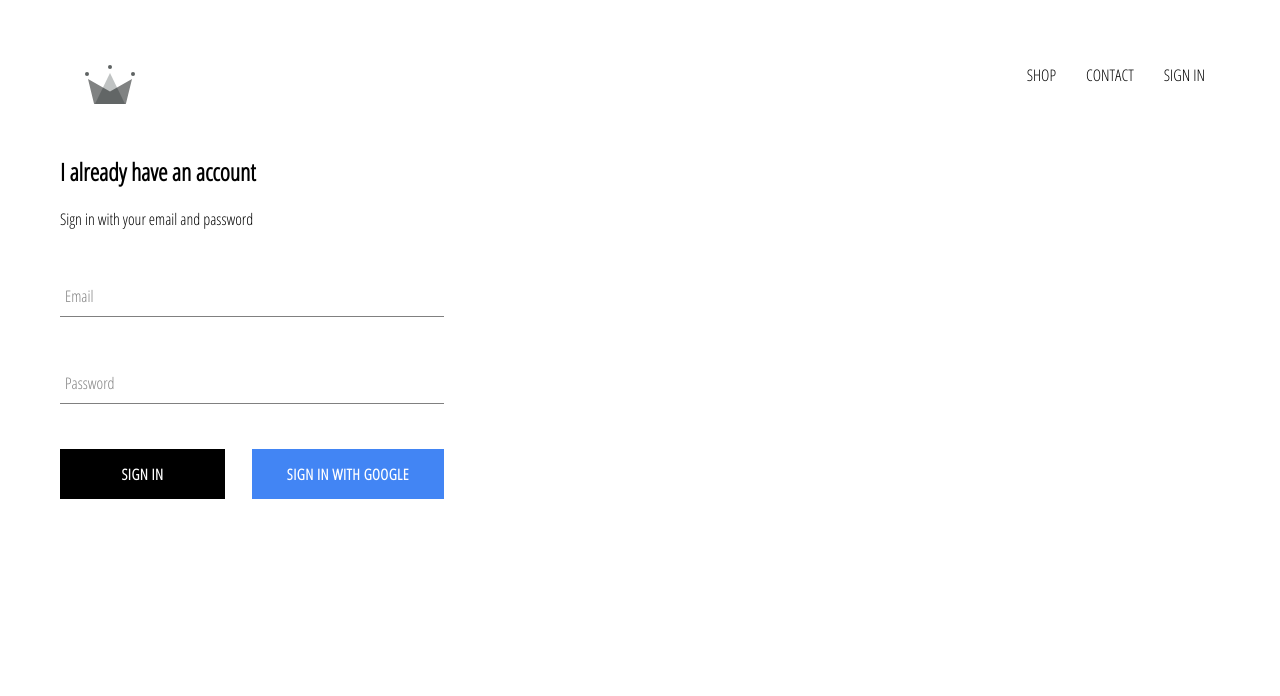
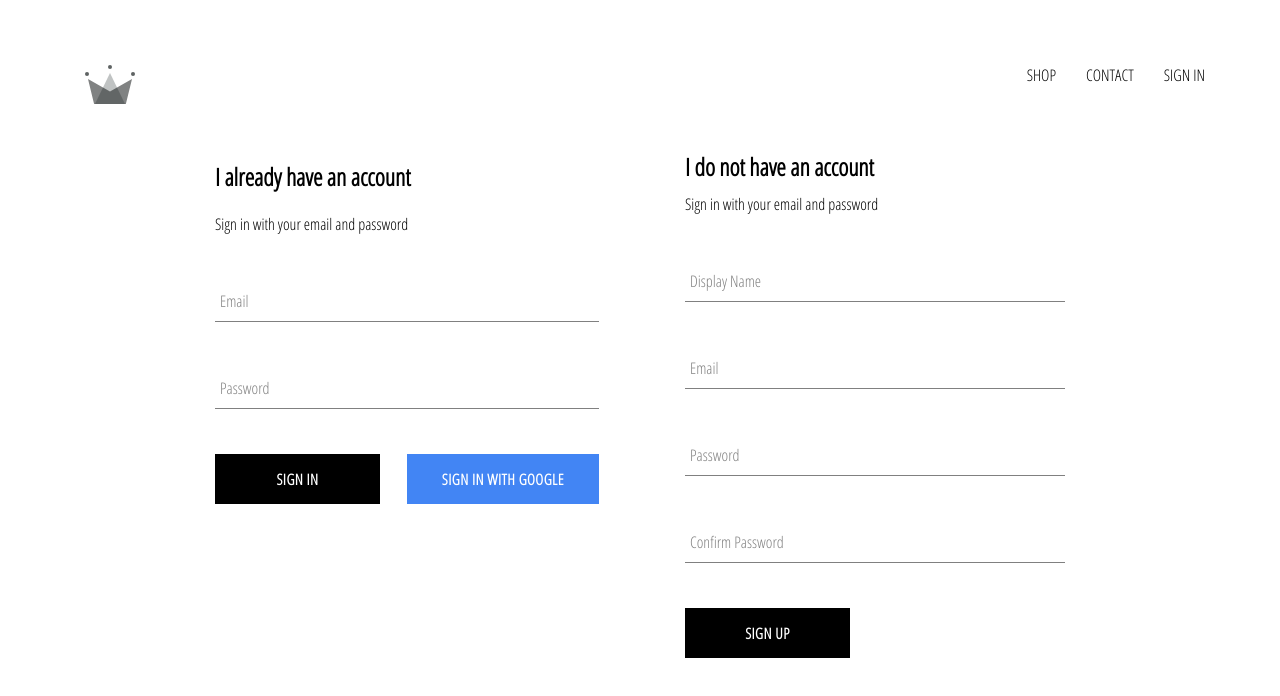
Before and after one commit to vonufriienko/simple-shop, a React (Create React App) app: page /signin in a window 1280 px wide. Shown: the top 696 px of the page. Built offline with nearby package versions, Linux system fonts and the light colour scheme; no server answers.

Commit message:
sing in page complete

```diff
--- a/src/App.js
+++ b/src/App.js
@@ -7,20 +7,31 @@
 import HomepageComponent from './pages/homepage/homepage.component';
 import ShopComponent from "./pages/shop/shop.component";
 import SignInAndSignUpPage from "./pages/sign-in-and-sign-up/sign-in-and-sign-up.page";
-import {auth} from './firebase/firebase.utils';
+import {auth, createUserProfileDocument} from './firebase/firebase.utils';
 import './App.css';
 
 
 function App() {
-  const [currentUser, setCurrentUser] = useState(null);
+  // eslint-disable-next-line
+  const [currentUser, setCurrentUser] = useState({});
 
   useEffect(() => {
-    let unsubscribeFromAuth = auth.onAuthStateChanged((user) => {
-      setCurrentUser(user);
-      // console.log(user.displayName);
+    let unsubscribeFromAuth = auth.onAuthStateChanged(async userAuth => {
+      if (userAuth) {
+        const userRef = await createUserProfileDocument(userAuth);
+
+        userRef.onSnapshot(snapshot => {
+          setCurrentUser({
+            id: snapshot.id,
+            ...snapshot.data()
+          });
+        });
+      } else {
+        setCurrentUser({});
+      }
     });
     return () => unsubscribeFromAuth();
-  });
+  }, [currentUser.id]); // todo fix linter warning
 
   return (
     <div>
--- a/src/components/header/header.component.jsx
+++ b/src/components/header/header.component.jsx
@@ -5,6 +5,7 @@
 import {auth} from "../../firebase/firebase.utils";
 
 const HeaderComponent = ({ currentUser }) => {
+  const isSignedIn = Object.keys(currentUser).length > 0;
   return (
     <div className="header">
       <Link className="logo-container" to="/">
@@ -14,7 +15,7 @@
         <Link className="option" to="/shop">SHOP</Link>
         <Link className="option" to="/shop">CONTACT</Link>
         {
-          currentUser ?
+          isSignedIn ?
             <div className="option" onClick={() => auth.signOut()}>SIGN OUT</div>
             :
             <Link className="option" to="/signin">SIGN IN</Link>
--- a/src/components/sign-in/sign-in.component.jsx
+++ b/src/components/sign-in/sign-in.component.jsx
@@ -2,23 +2,31 @@
 
 import Input from "../form-input/form-input.component";
 import CustomButton from "../custom-button/custom-button.component";
-import { signInWithGoogle } from "../../firebase/firebase.utils";
+import { auth, signInWithGoogle } from "../../firebase/firebase.utils";
 import './sign-in.styles.scss';
 
 const SignInComponent = () => {
-  // const [email, setEmail] = useState('');
-  // const [password, setPassword] = useState('');
   const [inputState, setInputState] = useState({
     email: '',
     password: ''
   });
 
-  const handleSubmit = (e) => {
+  const handleSubmit = async (e) => {
     e.preventDefault();
-    setInputState({
-      email: '',
-      password: ''
-    });
+
+    const { email, password } = inputState;
+
+    try {
+      await  auth.signInWithEmailAndPassword(email, password);
+      setInputState({
+        email: '',
+        password: ''
+      });
+    } catch (e) {
+      console.error(e);
+    }
+
+
   };
 
   const handleChange = (e) => {
--- /dev/null
+++ b/src/components/sign-up/sign-up.component.jsx
@@ -0,0 +1,96 @@
+import React, {useState} from 'react';
+
+import FormInput from "../form-input/form-input.component";
+import CustomButton from "../custom-button/custom-button.component";
+import {auth, createUserProfileDocument} from "../../firebase/firebase.utils";
+
+import './sign-up.styles.scss';
+
+const SignUpComponent = () => {
+  const [userData, setUserData] = useState({
+    displayName: '',
+    email: '',
+    password: '',
+    confirmPassword: ''
+  });
+
+  const {displayName, email, password, confirmPassword} = userData;
+
+  const handleChange = (e) => {
+    const {target: {name, value}} = e;
+    setUserData({
+      ...userData,
+      [name]: value
+    });
+  };
+
+  const handleSubmit = async (e) => {
+    e.preventDefault();
+    if (password !== confirmPassword) {
+      alert(`passwords don't match`);
+      return;
+    }
+
+    try {
+      const { user } = await  auth.createUserWithEmailAndPassword(email, password);
+      await createUserProfileDocument(user, {displayName});
+
+      setUserData({
+        displayName: '',
+        email: '',
+        password: '',
+        confirmPassword: ''
+      });
+    } catch (e) {
+      console.error(e);
+    }
+  };
+
+  return (
+    <div className="sign-up">
+      <h2 className="title">I do not have an account</h2>
+      <span>Sign in with your email and password</span>
+      <form className="sign-up-form" onSubmit={handleSubmit}>
+        <FormInput
+          type='text'
+          name='displayName'
+          value={displayName}
+          onChange={handleChange}
+          label="Display Name"
+          required
+        />
+        <FormInput
+          type='email'
+          name='email'
+          value={email}
+          onChange={handleChange}
+          label="Email"
+          required
+        />
+        <FormInput
+          type='password'
+          name='password'
+          value={password}
+          onChange={handleChange}
+          label="Password"
+          required
+        />
+        <FormInput
+          type='password'
+          name='confirmPassword'
+          value={confirmPassword}
+          onChange={handleChange}
+          label="Confirm Password"
+          required
+        />
+        <CustomButton
+          type='submit'
+        >
+          SIGN UP
+        </CustomButton>
+      </form>
+    </div>
+  );
+};
+
+export default SignUpComponent;
--- /dev/null
+++ b/src/components/sign-up/sign-up.styles.scss
@@ -0,0 +1,9 @@
+.sign-up {
+  display: flex;
+  flex-direction: column;
+  width: 380px;
+
+  .title {
+    margin: 10px 0;
+  }
+}
--- a/src/firebase/firebase.utils.js
+++ b/src/firebase/firebase.utils.js
@@ -4,7 +4,7 @@
 
 const config = {
   apiKey: "AIzaSyA7yFN5Y7-mvEBOCzYtOB8dRtmpzekSRXQ",
-    authDomain: "crwn-db-45a95.firebaseapp.com",
+  authDomain: "crwn-db-45a95.firebaseapp.com",
   databaseURL: "https://crwn-db-45a95.firebaseio.com",
   projectId: "crwn-db-45a95",
   storageBucket: "crwn-db-45a95.appspot.com",
@@ -14,11 +14,37 @@
 
 firebase.initializeApp(config);
 
+export const createUserProfileDocument = async (userAuth, additionalData) => {
+  if (!userAuth) return;
+
+  const userRef = firestore.doc(`users/${userAuth.uid}`);
+
+  const snapShot = await userRef.get();
+
+  if (!snapShot.exists) {
+    const {displayName, email} = userAuth;
+    const createdAt = new Date();
+    try {
+      await userRef.set({
+        displayName,
+        email,
+        createdAt,
+        ...additionalData
+      });
+    } catch (e) {
+      console.log('error creating user', e.message);
+    }
+  }
+
+  return userRef;
+};
+
+
 export const auth = firebase.auth();
 export const firestore = firebase.firestore();
 
 const provider = new firebase.auth.GoogleAuthProvider();
-provider.setCustomParameters({ prompt: 'select_account' });
+provider.setCustomParameters({prompt: 'select_account'});
 export const signInWithGoogle = () => auth.signInWithPopup(provider);
 
 export default firebase;
--- a/src/pages/sign-in-and-sign-up/sign-in-and-sign-up.page.jsx
+++ b/src/pages/sign-in-and-sign-up/sign-in-and-sign-up.page.jsx
@@ -1,11 +1,14 @@
 import React from 'react';
 import SignInComponent from "../../components/sign-in/sign-in.component";
+import SignUpComponent from "../../components/sign-up/sign-up.component";
+
 import './sign-in-and-sign-up.styles.scss';
 
 const SignInAndSignUpPage = () => {
   return (
     <div className="sign-in-and-sign-up">
-      <SignInComponent />
+      <SignInComponent/>
+      <SignUpComponent/>
     </div>
   );
 };
--- a/src/pages/sign-in-and-sign-up/sign-in-and-sign-up.styles.scss
+++ b/src/pages/sign-in-and-sign-up/sign-in-and-sign-up.styles.scss
@@ -0,0 +1,6 @@
+.sign-in-and-sign-up {
+  width: 850px;
+  display: flex;
+  justify-content: space-between;
+  margin: 30px auto;
+}
```
